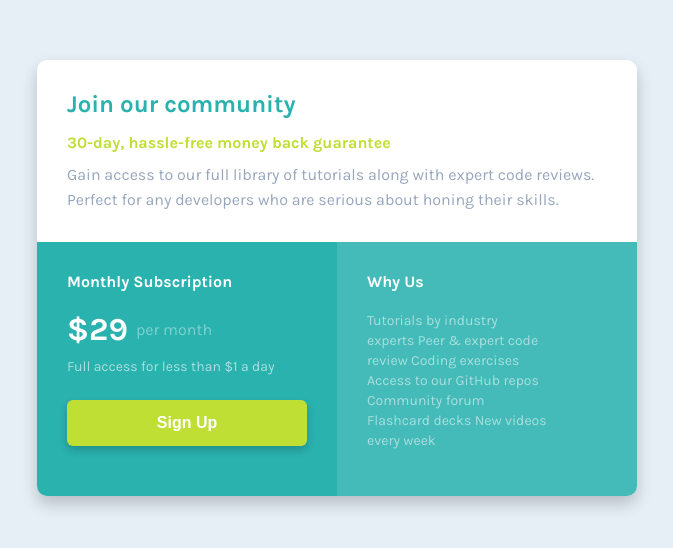
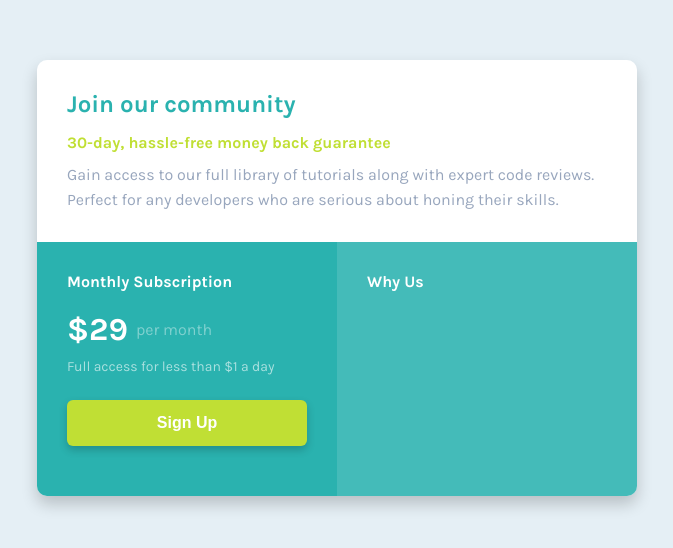
Before and after one commit to patLovecraft/single-price-grid-component-master, a plain HTML site: page index.html in a window 1280 px wide. Shown: the part 122-670 px from the top of the page, without its empty margins (303-976 px from the left). Drawn offline with Linux system fonts and the light colour scheme.

Commit message:
p deleted

```diff
--- a/index.html
+++ b/index.html
@@ -50,11 +50,6 @@
         </div>
         <div class="right-side">
           <h4 class="right-side-title">Why Us</h4>
-          <p class="right-side-info">
-            Tutorials by industry experts Peer &amp; expert code review Coding
-            exercises Access to our GitHub repos Community forum Flashcard decks
-            New videos every week
-          </p>
         </div>
       </div>
     </div>
```
